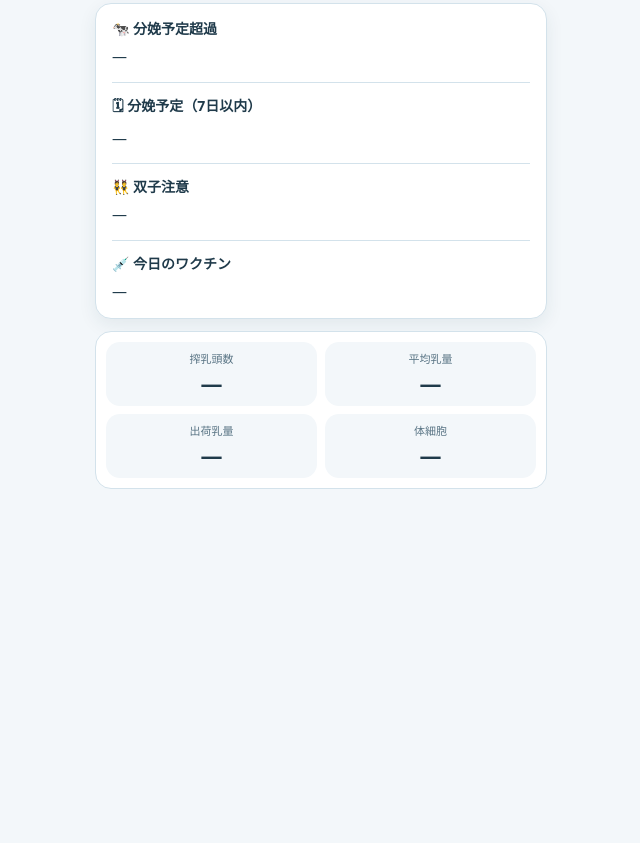
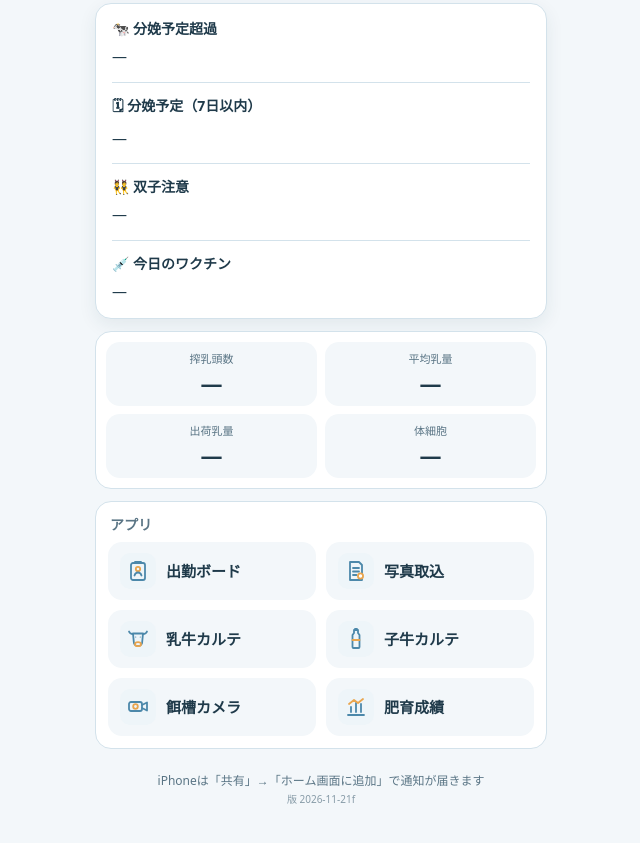
Before and after one commit to milkyfarm/milkyfarm-staff, a plain HTML site: page index.html in a window 1280 px wide. Shown: the part 341-1184 px from the top of the page, without its empty margins (319-959 px from the left). Before the commit the page ends 872 px from the top, so only its background shows below. Drawn offline with Linux system fonts and the light colour scheme.

Commit message:
入口アプリ 版f：写真のお願いのカードを閉じ忘れていた（アプリの一覧が中に入っていた）

```diff
--- a/index.html
+++ b/index.html
@@ -156,6 +156,7 @@
     <div class="card hide" id="photoBox">
         <div class="sec"><div class="h">📷 写真のお願い</div><div id="photo" class="lst"></div><div id="sent" class="lst" style="margin-top:6px"></div>
           <div class="x" style="margin-top:6px;font-size:13px">見開き・前のページが写っていてもOK　<a href="https://milkyfarm.github.io/milkyfarm-note/" style="color:var(--main)">写真取込アプリで送る</a></div></div>
+    </div>
 
     <!-- 11/21e 大誠さん：アプリの一覧は写真のお願いとは別のカード -->
     <div class="card appsCard"><div class="h2in">アプリ</div><div class="apps" id="apps"></div></div>
@@ -178,7 +179,7 @@
 </div>
 
 <script>
-  var VER = '2026-11-21e';   // 11/21 版番号（画面の下に出す。新しい版が出たら自動で読み直す）
+  var VER = '2026-11-21f';   // 11/21 版番号（画面の下に出す。新しい版が出たら自動で読み直す）
   var EXEC = 'https://script.google.com/macros/s/AKfycbweBFqQ_3hq_fmIR12lAtrToWwCSDW2U5SU87Ng6k-H3Xjf1cQrMA93jEJDOObam79j4A/exec';
   var VAPID = 'BF95IondUGeHdtRooS430nvgnnp-59ZUumsC_bg0faFk_p8CDBtLa-19zha3Jn085QqsshbjgHtwPJLEokv57wU';   // 公開鍵（置いてよい）
   // ボタンの最初の形（シート「入口のボタン」が読めたらそちらを使う）
```
